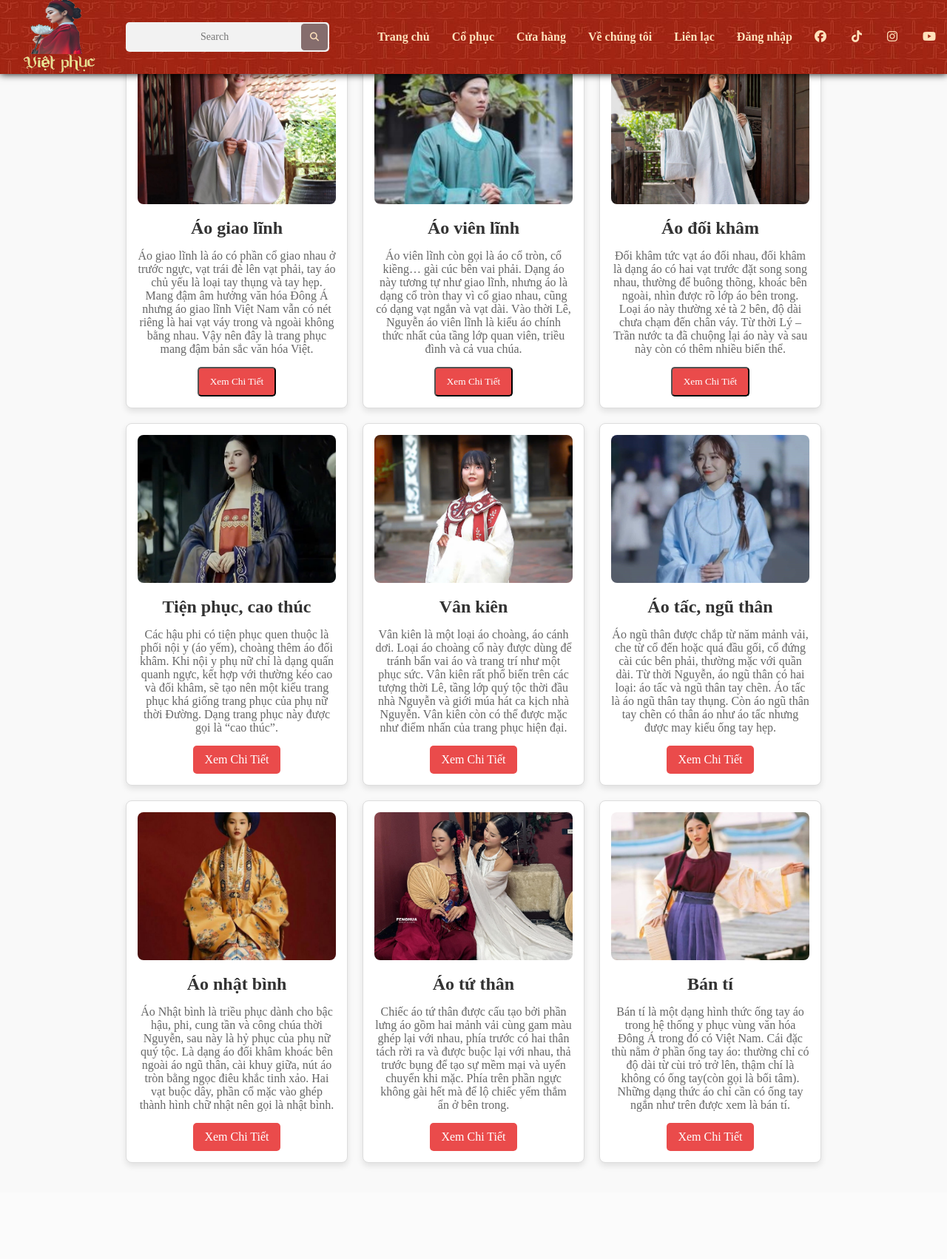
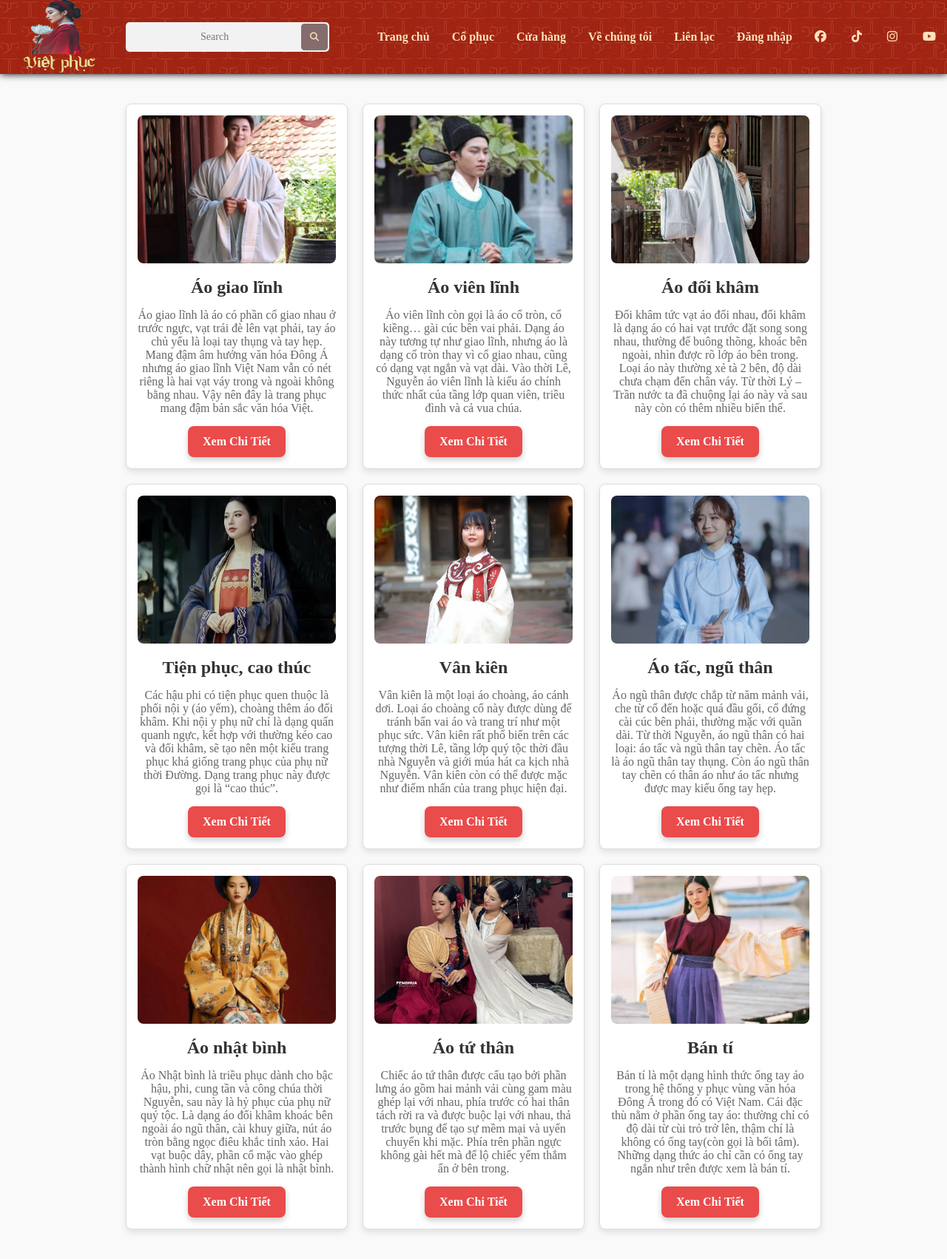
Before and after one commit to Ducs2005/traditional-costume-promotion, a PHP site: page /product_type.php in a window 1280 px wide. Shown: the whole page at 74% size. Before the commit the page ends 1577 px from the top, so only its background shows below. Run offline with PHP 8.4, Linux system fonts and the light colour scheme; some libraries are stand-ins or nearby versions; some web fonts are replaced.

Commit message:
Update product_type.css

```diff
--- a/css/product_type.css
+++ b/css/product_type.css
@@ -1,7 +1,9 @@
 .Category {
     padding: 40px 20px;
     background-color: #f9f9f9;
+    padding-top: 120px;
 }
+
 
 .container {
     max-width: 1200px;
@@ -31,6 +33,11 @@ h1 {
     width: 300px;
     text-align: center;
     padding: 15px;
+    transition: transform 0.3s;
+}
+
+.product-card:hover {
+    transform: translateY(-5px);
 }
 
 .product-card img {
@@ -55,13 +62,24 @@ h1 {
 
 .product-card .btn {
     display: inline-block;
-    padding: 10px 15px;
+    padding: 12px 20px;
     background-color: #ea4b4b;
     color: #fff;
     text-decoration: none;
-    border-radius: 5px;
+    border: none;
+    border-radius: 8px;
+    font-size: 16px;
+    font-weight: bold;
+    box-shadow: 0 4px 8px rgba(0, 0, 0, 0.2);
+    transition: background-color 0.3s, transform 0.2s;
+    cursor: pointer;
 }
 
 .product-card .btn:hover {
     background-color: #d43f3f;
 }
+
+.product-card .btn:active {
+    transform: translateY(0);
+    box-shadow: 0 2px 4px rgba(0, 0, 0, 0.2);
+}
```
